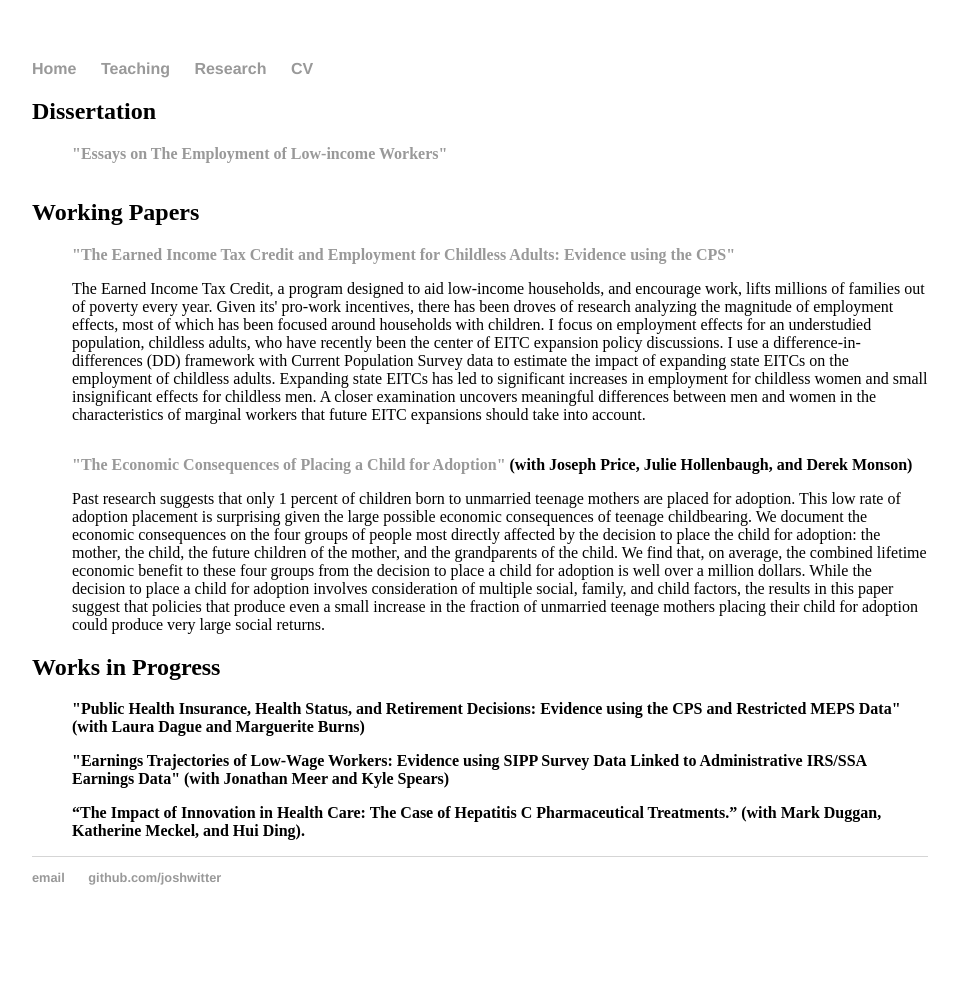
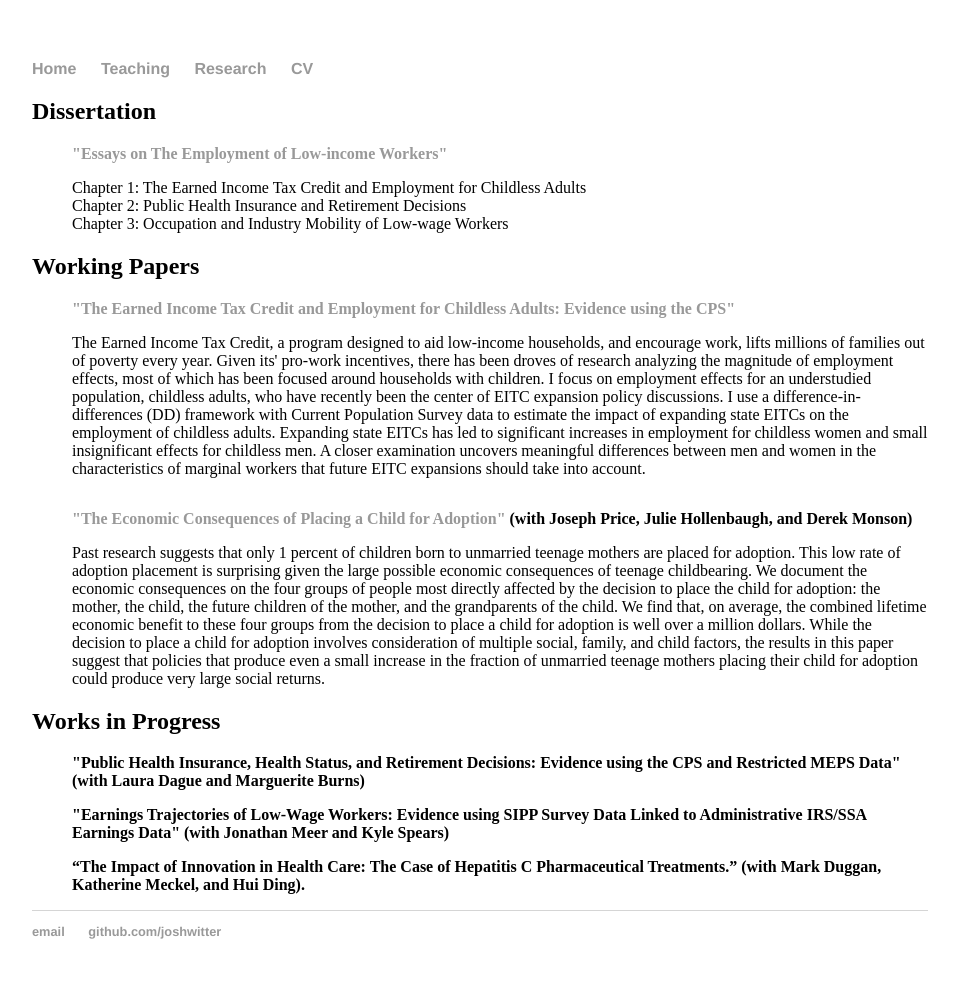
Before and after one commit to joshwitter/joshwitter.github.io, a Jekyll site: the page built from research/index.html, in a window 1280 px wide. Shown: the whole page, without its empty margins (160-1117 px from the left). Built offline with Jekyll 4.4.1, drawn with Linux system fonts in a browser that asks for light colours; before the commit the page ends 945 px from its top, so only the background shows below that.

Commit message:
Update index.html

```diff
--- a/research/index.html
+++ b/research/index.html
@@ -7,6 +7,9 @@ title: Research
 <h2>Dissertation</h2>
 <ul style="list-style-type:none">
    <li style="padding: 0 0 1em 0"><a href="/research/TAMUdissertation_Spring2020.pdf"><b>"Essays on The Employment of Low-income Workers"</a></b></li>
+   <li> Chapter 1: The Earned Income Tax Credit and Employment for Childless Adults </li>
+   <li> Chapter 2: Public Health Insurance and Retirement Decisions </li>
+   <li> Chapter 3: Occupation and Industry Mobility of Low-wage Workers</li>
 </ul>
 
 
```
